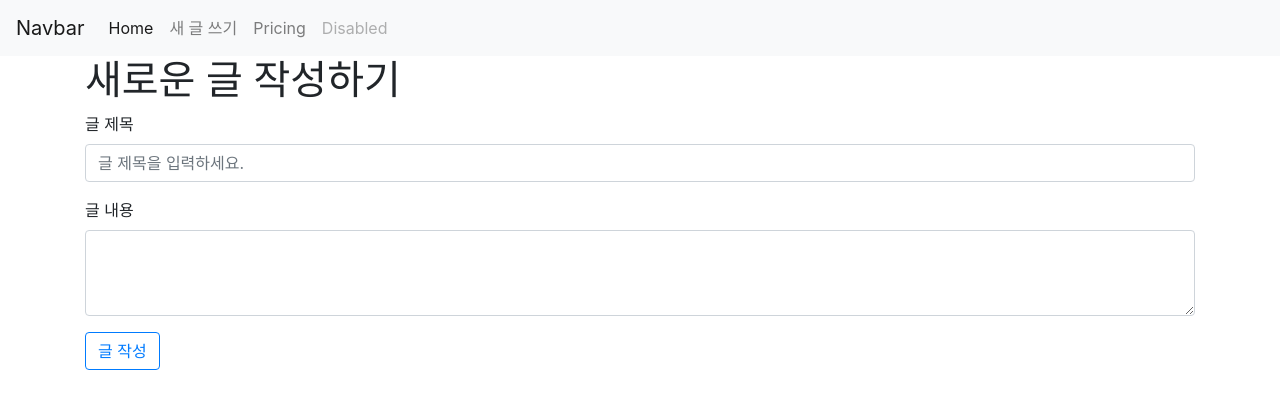
After one commit to ajy720/django_Study, a Django app: page /posts/new/ in a window 1280 px wide. The commit adds this page. Shown: the top 409 px of the page. Run offline with Django 3.2, Linux system fonts and the light colour scheme; some libraries are stand-ins or nearby versions.

Commit message:
CRUD create, redirect, GET & POST

```diff
--- a/MyFirstDjango/static/css/project.css
+++ b/MyFirstDjango/static/css/project.css
@@ -1,3 +1,2 @@
 h1 {
-  font-size: 50px;
 }
--- a/MyFirstDjango/templates/base.html
+++ b/MyFirstDjango/templates/base.html
@@ -20,7 +20,7 @@
     <title>My First dJango</title>
   </head>
   <body>
-    {% block content %} {% endblock %}
+    {% include "share/_navbar.html" %} {% block content %} {% endblock %}
     <script
       src="https://code.jquery.com/jquery-3.4.1.slim.min.js"
       integrity="sha384-J6qa4849blE2+poT4WnyKhv5vZF5SrPo0iEjwBvKU7imGFAV0wwj1yYfoRSJoZ+n"
--- a/MyFirstDjango/templates/share/_navbar.html
+++ b/MyFirstDjango/templates/share/_navbar.html
@@ -1,5 +1,5 @@
 <nav class="navbar navbar-expand-lg navbar-light bg-light">
-  <a class="navbar-brand" href="#">Navbar</a>
+  <a class="navbar-brand" href={% url "main" %}>Navbar</a>
   <button
     class="navbar-toggler"
     type="button"
@@ -19,7 +19,7 @@
         </a>
       </li>
       <li class="nav-item">
-        <a class="nav-link" href="#">Features</a>
+        <a class="nav-link" href={% url "posts:new" %}>새 글 쓰기</a>
       </li>
       <li class="nav-item">
         <a class="nav-link" href="#">Pricing</a>
--- a/MyFirstDjango/urls.py
+++ b/MyFirstDjango/urls.py
@@ -18,7 +18,8 @@ from django.urls import path, include
 from posts.views import main
 
 urlpatterns = [
-    path('admin/', admin.site.urls),
-    path('', main, name="main"),
-    path('lovely/', include('lovely.urls')),
+    path("admin/", admin.site.urls),
+    path("", main, name="main"),
+    path("lovely/", include("lovely.urls")),
+    path("posts/", include("posts.urls")),
 ]
--- a/lovely/templates/lovely/first.html
+++ b/lovely/templates/lovely/first.html
@@ -1,3 +1,3 @@
-{% extends 'base.html' %} {% block content %} {% include 'share/_navbar.html'%}
+{% extends 'base.html' %} {% block content %}
 <h1>first</h1>
 {% endblock %}
--- a/lovely/templates/lovely/third.html
+++ b/lovely/templates/lovely/third.html
@@ -1,5 +1,3 @@
-{% extends 'base.html' %}
-
-{% block content %}
-    <h1>third</h1>
+{% extends 'base.html' %} {% block content %}
+<h1>third</h1>
 {% endblock %}
--- a/posts/templates/posts/main.html
+++ b/posts/templates/posts/main.html
@@ -2,7 +2,6 @@
 {% load static %}
 
 {% block content %}
-{% include 'share/_navbar.html'%}
 <h1>
     Hello Django!
 </h1>
@@ -11,5 +10,4 @@
 <a href={% url "lovely:second" %}>Second</a>
 <a href={% url "lovely:third" %}>Third</a>
 
-<img src={% static 'img/unu_part2.jpg' %} alt="">
 {% endblock %}
--- /dev/null
+++ b/posts/templates/posts/new.html
@@ -0,0 +1,24 @@
+{% extends 'base.html' %} {% block content%}
+<div class="container">
+  <h1>
+    새로운 글 작성하기
+  </h1>
+  <form action={% url "posts:create"%} method="POST">
+      {% csrf_token%}
+    <div class="form-group">
+      <label for="exampleFormControlInput1">글 제목</label>
+      <input
+        type="text"
+        class="form-control"
+        placeholder="글 제목을 입력하세요."
+        name="title"
+      />
+    </div>
+    <div class="form-group">
+      <label for="exampleFormControlTextarea1">글 내용</label>
+      <textarea class="form-control" rows="3" name="content"></textarea>
+    </div>
+    <input type="submit" value="글 작성" class="btn btn-outline-primary" />
+  </form>
+</div>
+{% endblock %}
--- /dev/null
+++ b/posts/urls.py
@@ -0,0 +1,8 @@
+from django.urls import path
+from .views import new, create
+
+app_name = "posts"
+urlpatterns = [
+    path("new/", new, name="new"),
+    path("create/", create, name="create"),
+]
--- a/posts/views.py
+++ b/posts/views.py
@@ -1,4 +1,19 @@
-from django.shortcuts import render
+from django.shortcuts import render, redirect
+from .models import Post
+
 
 def main(request):
-    return render(request, 'posts/main.html')
+    return render(request, "posts/main.html")
+
+
+def new(request):
+    return render(request, "posts/new.html")
+
+
+def create(request):
+    if request.method == "POST":
+        title = request.POST.get("title")
+        content = request.POST.get("content")
+        # Post(title=title, content=content).save()
+        Post.objects.create(title=title, content=content)
+        return redirect("main")
```
